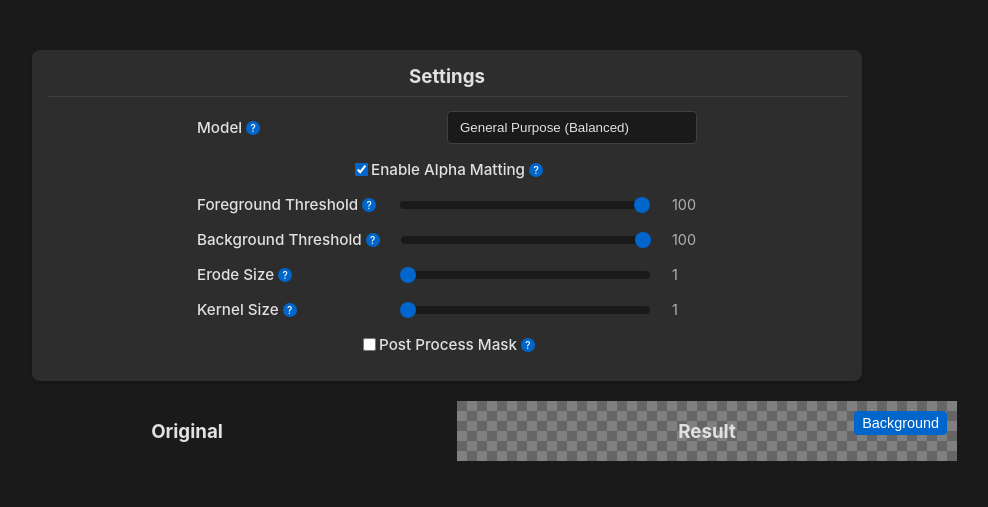
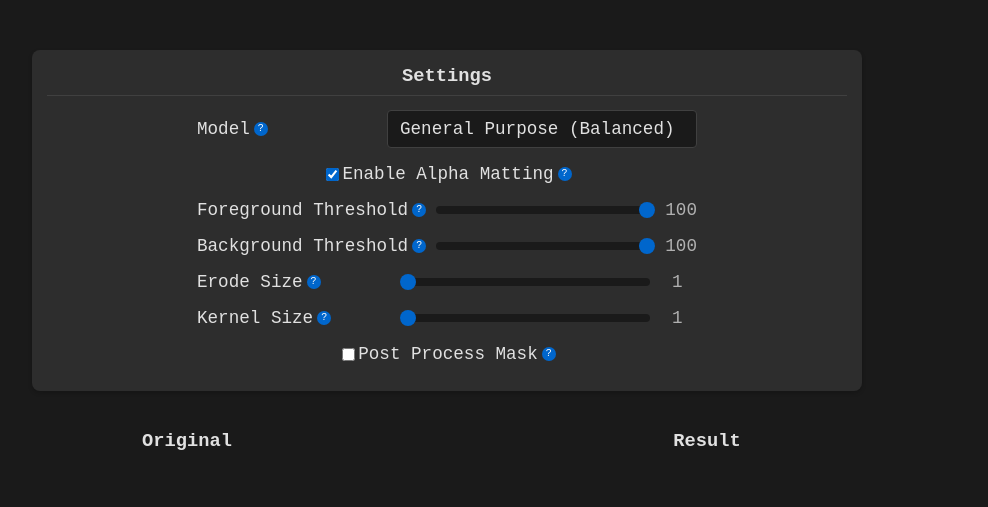
Before and after one commit to astrimbu/background-remover, a Flask app: page / in a window 1280 px wide. Shown: the top 507 px of the page, without its empty margins (193-1181 px from the left). Run offline with Flask 3, Linux system fonts and the light colour scheme.

Commit message:
More robust drag and drop handling, wrapper for Result background toggling, fixed-width font
- Improved drag and drop event handling with a more robust dragCounter mechanism
- Refactored image preview to use a dedicated image-wrapper div for background toggling
- Updated CSS to use Courier New font and adjusted font sizes for better readability
- Removed border-radius from images and adjusted positioning of background toggle button
- Simplified background state management for result image preview

```diff
--- a/static/styles.css
+++ b/static/styles.css
@@ -13,7 +13,8 @@ body {
     background-color: var(--bg-primary);
     color: var(--text-primary);
     margin: 0;
-    font-family: -apple-system, BlinkMacSystemFont, "Segoe UI", Roboto, sans-serif;
+    font-family: "Courier New", Courier, monospace;
+    font-size: 16px;
 }
 
 .container {
@@ -90,11 +91,11 @@ body {
     margin: 0;
     font-weight: 500;
     color: var(--text-primary);
-    font-size: 0.95em;
+    font-size: 1.1em;
 }
 
 .setting-group .description {
-    font-size: 0.85em;
+    font-size: 1em;
     color: var(--text-secondary);
     margin: 4px auto;
     line-height: 1.4;
@@ -113,12 +114,12 @@ body {
     min-width: 25px;
     text-align: left;
     color: var(--text-secondary);
-    font-size: 0.9em;
+    font-size: 1.1em;
 }
 
 .setting-group select {
     flex: 1;
-    max-width: 250px;
+    max-width: 350px;
     margin: 0;
     appearance: none;
     padding: 8px 12px;
@@ -127,6 +128,8 @@ body {
     border: 1px solid var(--border-color);
     border-radius: 4px;
     background-position: right 8px center;
+    font-family: "Courier New", Courier, monospace;
+    font-size: 1.1em;
 }
 
 .setting-group select:focus {
@@ -137,6 +140,8 @@ body {
 .setting-group select option {
     background-color: var(--bg-primary);
     color: var(--text-primary);
+    font-family: "Courier New", Courier, monospace;
+    font-size: 1.1em;
 }
 
 .dropzone {
@@ -162,7 +167,7 @@ body {
 
 .dropzone .upload-message {
     color: var(--text-primary);
-    font-size: 1.5em;
+    font-size: 1.7em;
     padding: 20px;
     background: var(--bg-secondary);
     border-radius: 8px;
@@ -204,7 +209,6 @@ body {
     max-width: 100%;
     max-height: 500px;
     object-fit: contain;
-    border-radius: 4px;
 }
 
 button {
@@ -215,6 +219,8 @@ button {
     border-radius: 4px;
     padding: 8px 16px;
     transition: background-color 0.2s ease;
+    font-family: "Courier New", Courier, monospace;
+    font-size: 1.1em;
 }
 
 button:hover {
@@ -278,30 +284,10 @@ input[type="range"]::-moz-range-thumb {
 
 .bg-toggle {
     position: absolute;
-    top: 10px;
-    right: 10px;
+    right: 0px;
     padding: 4px 8px;
-    font-size: 0.9em;
+    font-size: 1.1em;
     z-index: 1;
-}
-
-/* Transparent background pattern */
-.transparent-bg {
-    background-image: linear-gradient(45deg, #808080 25%, transparent 25%),
-        linear-gradient(-45deg, #808080 25%, transparent 25%),
-        linear-gradient(45deg, transparent 75%, #808080 75%),
-        linear-gradient(-45deg, transparent 75%, #808080 75%);
-    background-size: 20px 20px;
-    background-position: 0 0, 0 10px, 10px -10px, -10px 0px;
-    background-color: #666;
-}
-
-.light-bg {
-    background: white;
-}
-
-.dark-bg {
-    background: var(--bg-primary);
 }
 
 /* Special handling for checkbox containers */
@@ -313,3 +299,26 @@ input[type="range"]::-moz-range-thumb {
     min-width: auto;
     text-align: center;
 }
+
+.image-wrapper {
+    position: relative;
+    display: inline-block; /* Contains the image dimensions */
+}
+
+.image-wrapper.transparent-bg {
+    background-image: linear-gradient(45deg, #808080 25%, transparent 25%),
+        linear-gradient(-45deg, #808080 25%, transparent 25%),
+        linear-gradient(45deg, transparent 75%, #808080 75%),
+        linear-gradient(-45deg, transparent 75%, #808080 75%);
+    background-size: 20px 20px;
+    background-position: 0 0, 0 10px, 10px -10px, -10px 0px;
+    background-color: #666;
+}
+
+.image-wrapper.light-bg {
+    background: white;
+}
+
+.image-wrapper.dark-bg {
+    background: var(--bg-primary);
+}
--- a/templates/index.html
+++ b/templates/index.html
@@ -91,14 +91,15 @@
             <div id="originalPreview" class="preview-box">
                 <h3>Original</h3>
             </div>
-            <div id="result" class="preview-box transparent-bg">
+            <div id="result" class="preview-box">
                 <h3>Result</h3>
-                <button id="toggleBackground" class="bg-toggle">Background</button>
+                <div class="image-wrapper transparent-bg"></div>
             </div>
         </div>
     </div>
 
     <script>
+        let dragCounter = 0;
         const dropzone = document.getElementById('dropzone');
         const fileInput = document.getElementById('fileInput');
         const loading = document.getElementById('loading');
@@ -147,34 +148,47 @@
             input.addEventListener('change', handleSettingChange);
         });
 
-        document.body.ondragover = (e) => {
+        document.addEventListener('dragenter', (e) => {
             e.preventDefault();
-            dropzone.classList.remove('hidden');
-        };
+            dragCounter++;
+            if (dragCounter === 1) {
+                dropzone.classList.remove('hidden');
+            }
+        });
 
-        document.body.ondragleave = (e) => {
+        document.addEventListener('dragleave', (e) => {
             e.preventDefault();
-            if (!e.relatedTarget || !dropzone.contains(e.relatedTarget)) {
+            dragCounter--;
+            if (dragCounter === 0) {
                 dropzone.classList.add('hidden');
             }
-        };
+        });
 
-        dropzone.ondragover = (e) => {
+        document.addEventListener('dragover', (e) => {
+            e.preventDefault();
+        });
+
+        document.addEventListener('drop', (e) => {
+            e.preventDefault();
+            dragCounter = 0;
+            dropzone.classList.remove('dragover');
+            dropzone.classList.add('hidden');
+
+            if (e.dataTransfer.files.length) {
+                handleFile(e.dataTransfer.files[0]);
+            }
+        });
+
+        // Dropzone specific events
+        dropzone.addEventListener('dragover', (e) => {
             e.preventDefault();
             dropzone.classList.add('dragover');
-        };
+        });
 
-        dropzone.ondragleave = () => {
-            dropzone.classList.remove('dragover');
-        };
-
-        dropzone.ondrop = (e) => {
+        dropzone.addEventListener('dragleave', (e) => {
             e.preventDefault();
             dropzone.classList.remove('dragover');
-            dropzone.classList.add('hidden');
-            handleFile(e.dataTransfer.files[0]);
-        };
-        fileInput.onchange = (e) => handleFile(e.target.files[0]);
+        });
 
         function handleFile(file) {
             currentFile = file;
@@ -218,8 +232,7 @@
                 loading.style.display = 'none';
 
                 const result = document.getElementById('result');
-                // Preserve the button and background state
-                const currentBg = result.className.match(/(transparent-bg|light-bg|dark-bg)/)?.[0] || 'transparent-bg';
+                const currentBg = result.querySelector('.image-wrapper').className.match(/(transparent-bg|light-bg|dark-bg)/)?.[0] || 'transparent-bg';
                 result.innerHTML = '<h3>Result</h3>';
 
                 // Re-add the toggle button
@@ -230,9 +243,12 @@
                 result.appendChild(toggleBtn);
 
                 // Add the result image
+                const imageWrapper = document.createElement('div');
+                imageWrapper.className = 'image-wrapper ' + currentBg;
                 const resultImg = document.createElement('img');
                 resultImg.src = URL.createObjectURL(blob);
-                result.appendChild(resultImg);
+                imageWrapper.appendChild(resultImg);
+                result.appendChild(imageWrapper);
 
                 // Add download button
                 const downloadBtn = document.createElement('button');
@@ -249,25 +265,23 @@
                 result.appendChild(document.createElement('br'));
                 result.appendChild(downloadBtn);
 
-                // Preserve the background class
-                result.classList.add(currentBg);
-
                 // Reattach the event listener
                 document.getElementById('toggleBackground').addEventListener('click', function() {
                     bgState = (bgState + 1) % 3;
-                    result.classList.remove('transparent-bg', 'light-bg', 'dark-bg');
+                    const imageWrapper = result.querySelector('.image-wrapper');
+                    imageWrapper.classList.remove('transparent-bg', 'light-bg', 'dark-bg');
 
                     switch(bgState) {
                         case 0:
-                            result.classList.add('transparent-bg');
+                            imageWrapper.classList.add('transparent-bg');
                             this.textContent = 'Background: Transparent';
                             break;
                         case 1:
-                            result.classList.add('light-bg');
+                            imageWrapper.classList.add('light-bg');
                             this.textContent = 'Background: Light';
                             break;
                         case 2:
-                            result.classList.add('dark-bg');
+                            imageWrapper.classList.add('dark-bg');
                             this.textContent = 'Background: Dark';
                             break;
                     }
@@ -288,19 +302,20 @@
 
         toggleButton.addEventListener('click', function() {
             bgState = (bgState + 1) % 3;
-            resultBox.classList.remove('transparent-bg', 'light-bg', 'dark-bg');
+            const imageWrapper = resultBox.querySelector('.image-wrapper');
+            imageWrapper.classList.remove('transparent-bg', 'light-bg', 'dark-bg');
 
             switch(bgState) {
                 case 0:
-                    resultBox.classList.add('transparent-bg');
+                    imageWrapper.classList.add('transparent-bg');
                     toggleButton.textContent = 'Background: Transparent';
                     break;
                 case 1:
-                    resultBox.classList.add('light-bg');
+                    imageWrapper.classList.add('light-bg');
                     toggleButton.textContent = 'Background: Light';
                     break;
                 case 2:
-                    resultBox.classList.add('dark-bg');
+                    imageWrapper.classList.add('dark-bg');
                     toggleButton.textContent = 'Background: Dark';
                     break;
             }
```
